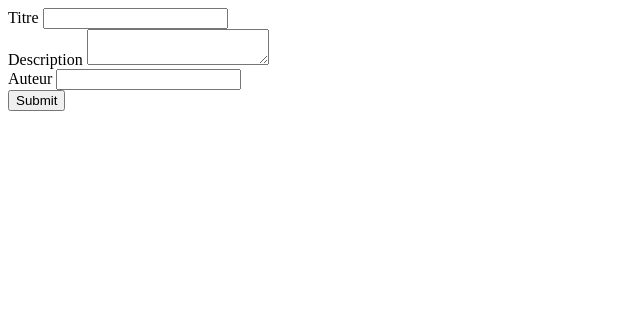
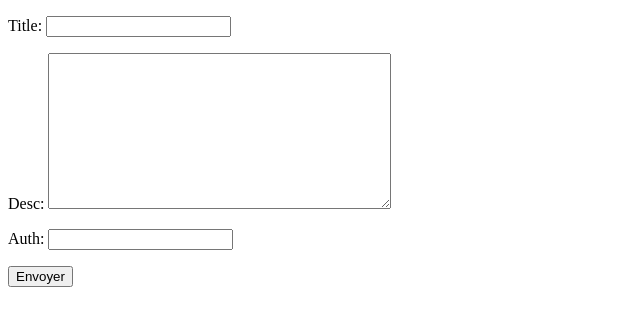
Before and after one commit to Orionis312050/PurchaseManager, a Django app: page /create in a window 1280 px wide. Shown: the top 326 px of the page, without its empty margins (0-640 px from the left). Run offline with Django 4.2, Linux system fonts and the light colour scheme.

Commit message:
je m'amuse

```diff
--- /dev/null
+++ b/purchaseManager/home/forms.py
@@ -0,0 +1,7 @@
+from django import forms
+from .models import Article
+
+class ArtForm(forms.ModelForm):
+    class Meta:
+        model = Article
+        fields = "__all__"
--- a/purchaseManager/home/templates/create.html
+++ b/purchaseManager/home/templates/create.html
@@ -5,20 +5,11 @@
     <title>Création d'un article</title>
 </head>
 <body>
-
-Titre
-<input type="text">
-<br>
-
-Description
-<textarea></textarea>
-<br>
-
-Auteur
-<input type="text">
-<br>
-
-<input type="submit">
+<form method="post">
+    {% csrf_token %}
+    {{form.as_p}}
+    <button type="submit">Envoyer</button>
+</form>
 
 </body>
 </html>
--- a/purchaseManager/home/views.py
+++ b/purchaseManager/home/views.py
@@ -1,8 +1,11 @@
 from django.shortcuts import render
+from .forms import ArtForm
 
 # Create your views here.
+
 def index(request):
     return render(request, 'index.html')
 
 def create(request):
-    return render(request, 'create.html')
+    art = ArtForm()
+    return render(request, 'create.html', {'form':art})
```
